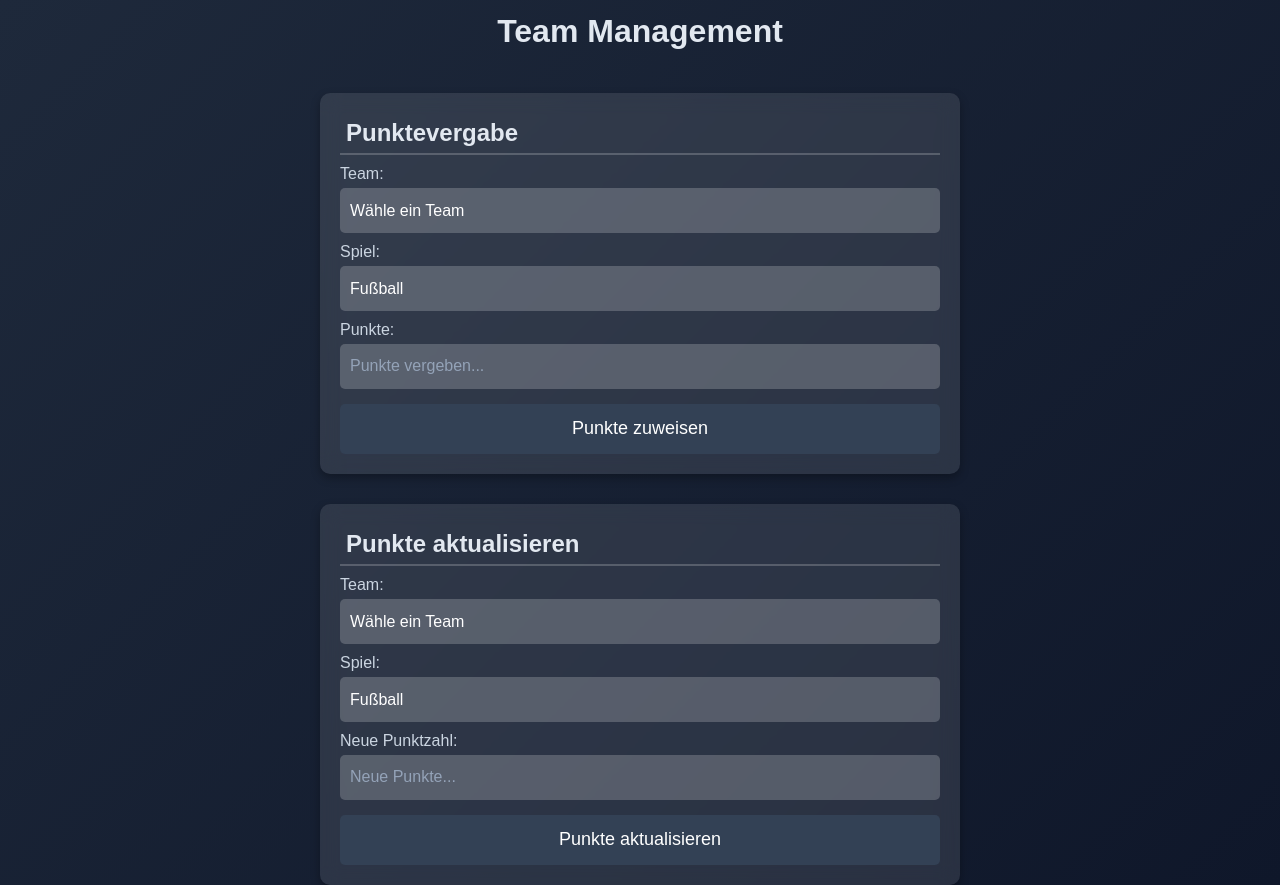
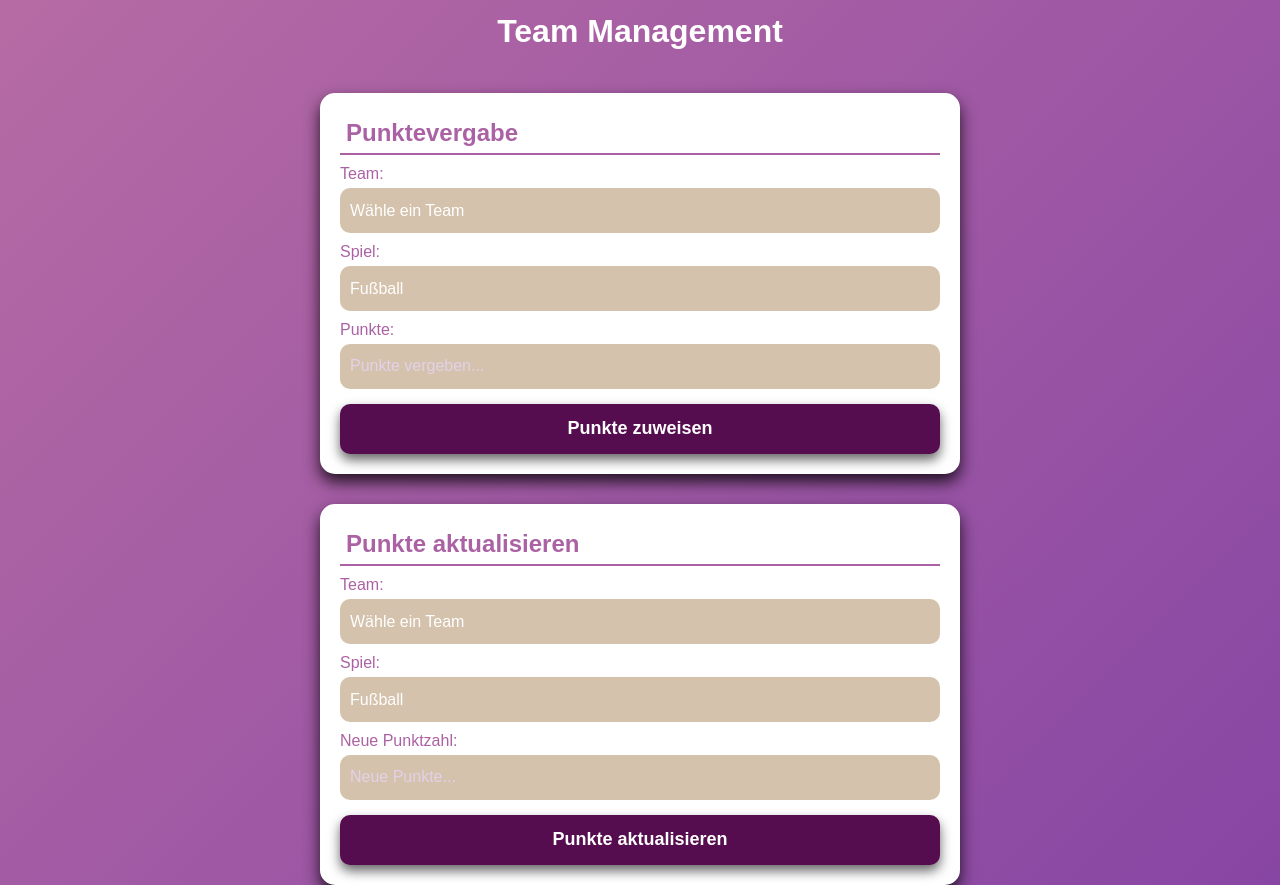
Before and after one commit to wbgym-webteam/subdomain, a Flask app: page /gog/teamManagement in a window 1280 px wide. Run offline with Flask 3, Linux system fonts and the light colour scheme; parts of the project's set-up code (start-up, migrations or seed data) failed here and were passed over.

Commit message:
Updated GOG_Teammanagement

```diff
--- a/src/app/templates/gog/gog_teamManagement.html
+++ b/src/app/templates/gog/gog_teamManagement.html
@@ -1,18 +1,18 @@
 {% extends './base.html' %}
 
 {% block title %}
-Home for GoG
+Teammanagement for GoG
 {% endblock %}
 
 {% block content %}
 
     <style>
         body {
-        font-family: 'Arial', sans-serif;
+            font-family: 'Verdana', sans-serif;
             margin: 0;
             padding: 0;
-        background: linear-gradient(135deg, #1e293b, #0f172a);
-        color: #fff;
+            background: linear-gradient(135deg, #b66ba4, #8846a4);
+            color: #000000;
             display: flex;
             flex-direction: column;
             align-items: center;
@@ -22,22 +22,23 @@ Home for GoG
         .container {
             width: 90%;
             max-width: 600px;
-        background: rgba(255, 255, 255, 0.1);
+            background: #ffffff; /* Hintergrund der Container auf Weiß gesetzt */
             padding: 20px;
-        border-radius: 10px;
-        box-shadow: 0 4px 10px rgba(0, 0, 0, 0.3);
-        backdrop-filter: blur(10px);
+            border-radius: 15px;
+            box-shadow: 0 8px 16px rgba(0, 0, 0, 0.8);
+            backdrop-filter: blur(12px);
             margin-top: 30px;
+            color: #000000; /* Textfarbe innerhalb der Container auf Schwarz gesetzt */
         }
 
         h1 {
             text-align: center;
-        color: #e2e8f0;
+            color: #ffffff;
         }
 
         h2 {
-        color: #e2e8f0;
-        border-bottom: 2px solid rgba(255, 255, 255, 0.2);
+            color: #ab62a4;
+            border-bottom: 2px solid #ab62a4;
             padding-bottom: 5px;
         }
 
@@ -45,7 +46,7 @@ Home for GoG
             font-size: 16px;
             margin-top: 10px;
             display: block;
-        color: #cbd5e1;
+            color: #ab62a4;
         }
 
         .input-field, .dropdown {
@@ -54,9 +55,9 @@ Home for GoG
             padding: 10px;
             margin-top: 5px;
             border: none;
-        border-radius: 5px;
-        background: rgba(255, 255, 255, 0.2);
-        color: #fff;
+            border-radius: 10px;
+            background: #d4c2ad;
+            color: #ffffff;
             font-size: 16px;
             box-sizing: border-box;
         }
@@ -67,32 +68,34 @@ Home for GoG
         }
 
         select option {
-        background: #fff;
-        color: #000;
+            background: #d4c2ad;
+            color: #ffffff;
         }
 
         input::placeholder {
-        color: #94a3b8;
+            color: #e2d1e8;
         }
 
         button {
             width: 100%;
             height: 50px;
             padding: 10px;
-        background: #334155;
-        color: #fff;
+            background: #560d4f;
+            color: #ffffff;
             font-size: 18px;
             border: none;
-        border-radius: 5px;
+            border-radius: 10px;
             cursor: pointer;
             margin-top: 15px;
             transition: 0.3s;
+            font-weight: bold;
+            box-shadow: 0 6px 12px rgba(0, 0, 0, 0.6);
         }
 
         button:hover {
-        background: #475569;
+            background: #8846a4;
             transform: translateY(-2px);
-        box-shadow: 0 4px 10px rgba(0, 0, 0, 0.3);
+            box-shadow: 0 10px 20px rgba(0, 0, 0, 0.8);
         }
     </style>
 <body>
```
Lines whose indentation alone changed are shown as unchanged.
